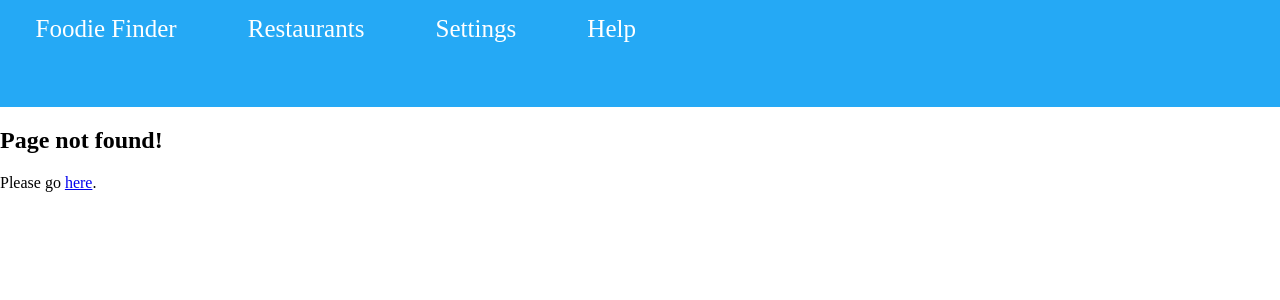
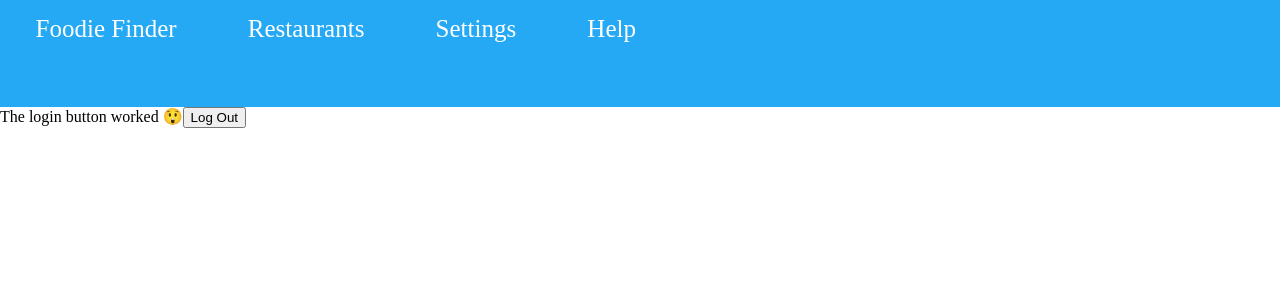
Before and after one commit to alvjg/food-app, a React (Create React App) app: page /loggedin in a window 1280 px wide. Before the commit this address had no page. Shown: the top 300 px of the page. Built offline with nearby package versions, Linux system fonts and the light colour scheme.

Commit message:
added a logout button

```diff
--- a/src/App.js
+++ b/src/App.js
@@ -1,5 +1,5 @@
 import { createBrowserRouter, Route, createRoutesFromElements, RouterProvider } from 'react-router-dom'
-import Home, { blankAction } from './components/Home'
+import Home, { loggedInAction } from './components/Home'
 import Restaurants from './components/Restaurants'
 import Settings from './components/Settings'
 import RootLayout from './layouts/RootLayout'
@@ -8,12 +8,12 @@ import Contact from './components/help/Contact'
 import FAQ from './components/help/FAQ'
 import './App.css'
 import NotFound from './components/NotFound'
-import Blank from './components/blank'
+import LoggedIn from './components/LoggedIn'
 
 const router = createBrowserRouter(
   createRoutesFromElements(
     //parent route, RootLayout is a default template for nested pages (in this case, the navbar will be present in all pages)
-    <Route path="/" element={<RootLayout />} action={blankAction}>
+    <Route path="/" element={<RootLayout />} action={loggedInAction}>
       {/* add new routes to components here */}
 
       {/* provides a page for root */}
@@ -27,7 +27,7 @@ const router = createBrowserRouter(
       </Route>
 
 
-      <Route path="/blank" element={<Blank />}></Route>
+      <Route path="/loggedin" element={<LoggedIn />}></Route>
 
       {/* error path for when a directory does not exist */}
       <Route path="*" element={<NotFound />}></Route>
--- a/src/components/Home.js
+++ b/src/components/Home.js
@@ -1,6 +1,8 @@
-import { Form, redirect } from "react-router-dom"
+import { Form, redirect, useActionData } from "react-router-dom"
 
 const Home = () => {
+    //action data related to blankAction function
+    const data = useActionData();
 
     return (
         <>
@@ -11,6 +13,9 @@ const Home = () => {
                     <button class="login" type="submit">Login</button>
 
                 </div>
+
+                {/* if an action did occur and it is an error, display the error message */}
+                {data && data.error && <p>{data.error}</p>}
             </Form>
 
 
@@ -20,10 +25,10 @@ const Home = () => {
 
 // function that is used in the action of login
 //request parameter contains all of the form's data
-export const blankAction = async ({ request }) => {
+export const loggedInAction = async ({ request }) => {
     console.log(request);
     // we use await because this is an asychronous method
-    const data = await request.formData()
+    const data = await request.formData();
 
     //use this data to submit a post request to a database and verify account info
     const submission = {
@@ -31,12 +36,17 @@ export const blankAction = async ({ request }) => {
         password: data.get('password')
     }
 
-    console.log(submission)
+    console.log(submission);
 
     // send post request
 
+
+    if (submission.username === "fei") {
+        return { error: 'No account exists with that username' }
+    }
+
     // redirect the user
-    return redirect('/blank')
+    return redirect('/loggedin')
 }
 
 
--- /dev/null
+++ b/src/components/LoggedIn.js
@@ -0,0 +1,22 @@
+import { useState } from "react";
+import { Navigate } from "react-router-dom"
+
+const LoggedIn = () => {
+    const [user, setUser] = useState('fei1')
+
+    if (!user) {
+        //replace method replaces the previous page in history with the home page (so the user can't access the Logged In page after they logged out)
+        return <Navigate to='/' replace={true} />
+    }
+
+    return (
+        <>
+            <>The login button worked 😲</>
+
+            <button onClick={() => setUser(null)}>Log Out</button>
+
+        </>)
+}
+
+
+export default LoggedIn;
--- a/src/components/blank.js
+++ /dev/null
@@ -1,10 +0,0 @@
-const blank = () => {
-    return (
-        <>
-            <>The login button worked 😲</>
-
-        </>)
-}
-
-
-export default blank;
```
